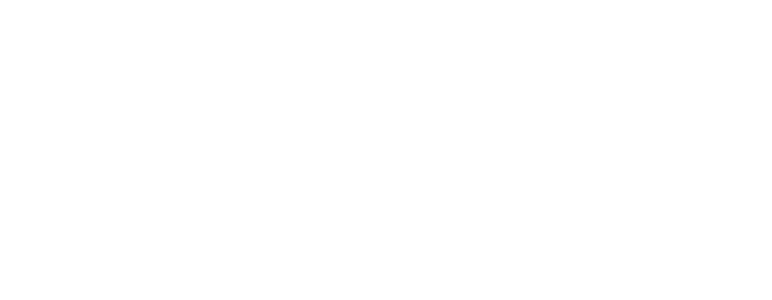
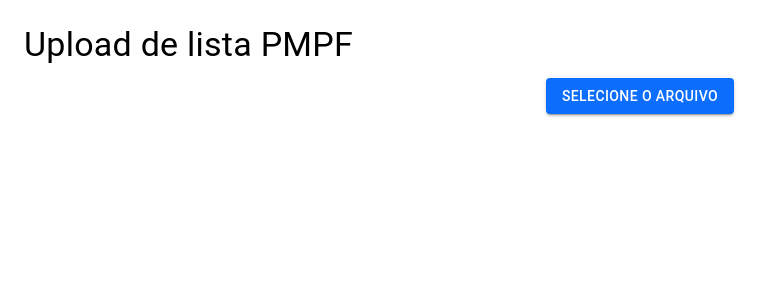
Before and after one commit to rfirpo93/staestoque, a React (Vite) app in the folder frontend/: page /upload-pmpf in a window 1280 px wide. Before the commit this address had no page. Shown: the top 300 px of the page, without its empty margins (0-772 px from the left). Built offline with nearby package versions, Linux system fonts and the light colour scheme.

Commit message:
upload pmpf

```diff
--- a/frontend/package.json
+++ b/frontend/package.json
@@ -16,7 +16,8 @@
     "framer-motion": "^10.18.0",
     "react": "^18.2.0",
     "react-dom": "^18.2.0",
-    "react-router-dom": "^6.24.1"
+    "react-router-dom": "^6.24.1",
+    "xlsx": "^0.18.5"
   },
   "devDependencies": {
     "vite": "^4.3.9"
--- a/frontend/src/App.jsx
+++ b/frontend/src/App.jsx
@@ -7,8 +7,9 @@
 import LockIcon from '@mui/icons-material/Lock';
 import { createTheme, ThemeProvider } from '@mui/material/styles';
 import styled from '@emotion/styled';
-import Inicio from './Inicio'; // Importando o novo componente
-import Calculomanual from './Calculomanual'; // Importando o novo componente
+import Inicio from './Inicio';
+import Calculomanual from './Calculomanual';
+import UploadPMPF from './UploadPMPF'; // Importando o novo componente
 
 // Definindo o tema inspirado nas cores do logo
 const theme = createTheme({
@@ -146,6 +147,7 @@
                     <Route path="/" element={<Login />} />
                     <Route path="/inicio" element={<Inicio />} />
                     <Route path="/calculo" element={<Calculomanual />} />
+                    <Route path="/upload-pmpf" element={<UploadPMPF />} />
                 </Routes>
             </Router>
         </ThemeProvider>
--- a/frontend/src/UploadPMPF.jsx
+++ b/frontend/src/UploadPMPF.jsx
@@ -1,56 +1,48 @@
 import React, { useState } from 'react';
-import { Box, Button, Typography, Container, TextField, Table, TableBody, TableCell, TableHead, TableRow, Paper } from '@mui/material';
-import CloudUploadIcon from '@mui/icons-material/CloudUpload';
-import { useDropzone } from 'react-dropzone';
+import { Box, Button, Typography, Table, TableBody, TableCell, TableContainer, TableHead, TableRow, Paper } from '@mui/material';
 import * as XLSX from 'xlsx';
-import styled from '@emotion/styled';
-
-// Container principal estilizado
-const MainContainer = styled(Container)`
-  margin-top: 2rem;
-  text-align: center;
-`;
-
-const UploadBox = styled(Box)`
-  border: 2px dashed #0d6efd;
-  padding: 2rem;
-  margin: 1rem 0;
-  cursor: pointer;
-`;
 
 const UploadPMPF = () => {
-    const [data, setData] = useState([]);
+    const [file, setFile] = useState(null);
+    const [rows, setRows] = useState([]);
 
-    const onDrop = (acceptedFiles) => {
-        const file = acceptedFiles[0];
+    const handleFileChange = (e) => {
+        const selectedFile = e.target.files[0];
+        setFile(selectedFile);
+
         const reader = new FileReader();
         reader.onload = (event) => {
-            const binaryStr = event.target.result;
-            const workbook = XLSX.read(binaryStr, { type: 'binary' });
+            const data = new Uint8Array(event.target.result);
+            const workbook = XLSX.read(data, { type: 'array' });
             const sheetName = workbook.SheetNames[0];
-            const sheet = workbook.Sheets[sheetName];
-            const jsonData = XLSX.utils.sheet_to_json(sheet);
-            setData(jsonData);
+            const worksheet = workbook.Sheets[sheetName];
+            const json = XLSX.utils.sheet_to_json(worksheet);
+            setRows(json);
         };
-        reader.readAsBinaryString(file);
+        reader.readAsArrayBuffer(selectedFile);
     };
 
-    const { getRootProps, getInputProps } = useDropzone({ onDrop, accept: '.xls, .xlsx' });
-
     return (
-        <MainContainer>
+        <Box sx={{ p: 2 }}>
             <Typography variant="h4" gutterBottom>
-                Subir lista PMPF
+                Upload de lista PMPF
             </Typography>
-            <UploadBox {...getRootProps()}>
-                <input {...getInputProps()} />
-                <CloudUploadIcon fontSize="large" />
-                <Typography variant="body1">
-                    Arraste e solte o arquivo aqui, ou clique para selecionar o arquivo
-                </Typography>
-            </UploadBox>
-            {data.length > 0 && (
-                <Paper>
+            <Box display="flex" justifyContent="center" mb={2}>
+                <Button
+                    variant="contained"
+                    component="label"
+                >
+                    Selecione o arquivo
+                    <input
+                        type="file"
+                        accept=".xlsx, .xls"
+                        hidden
+                        onChange={handleFileChange}
+                    />
+                </Button>
+            </Box>
+            {rows.length > 0 && (
+                <TableContainer component={Paper}>
                     <Table>
                         <TableHead>
                             <TableRow>
@@ -60,7 +52,7 @@
                             </TableRow>
                         </TableHead>
                         <TableBody>
-                            {data.map((row, index) => (
+                            {rows.map((row, index) => (
                                 <TableRow key={index}>
                                     <TableCell>{row['Código EAN']}</TableCell>
                                     <TableCell>{row['Descrição']}</TableCell>
@@ -69,9 +61,9 @@
                             ))}
                         </TableBody>
                     </Table>
-                </Paper>
+                </TableContainer>
             )}
-        </MainContainer>
+        </Box>
     );
 };
 
--- a/frontend/vite.config.js
+++ b/frontend/vite.config.js
@@ -3,7 +3,14 @@
 
 export default defineConfig({
     plugins: [react()],
+    resolve: {
+        alias: {
+            'xlsx': require.resolve('xlsx')
+        }
+    },
     build: {
-        outDir: 'dist'
+        rollupOptions: {
+            external: ['xlsx']
+        }
     }
 });
```
Also changed, not shown: 1 other file (tests, documents, lock files or other folders).
